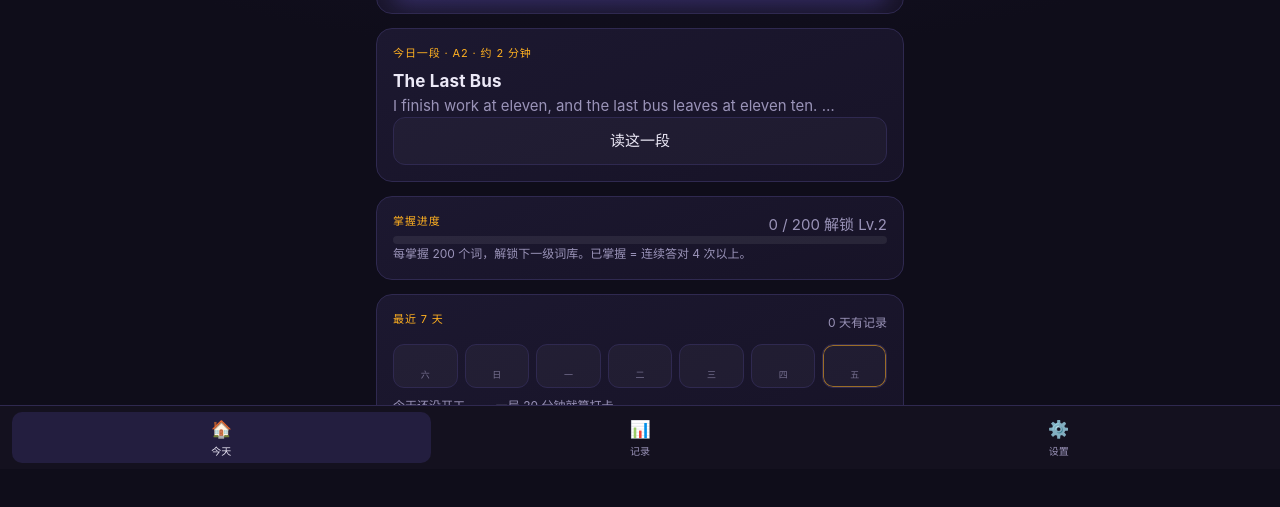
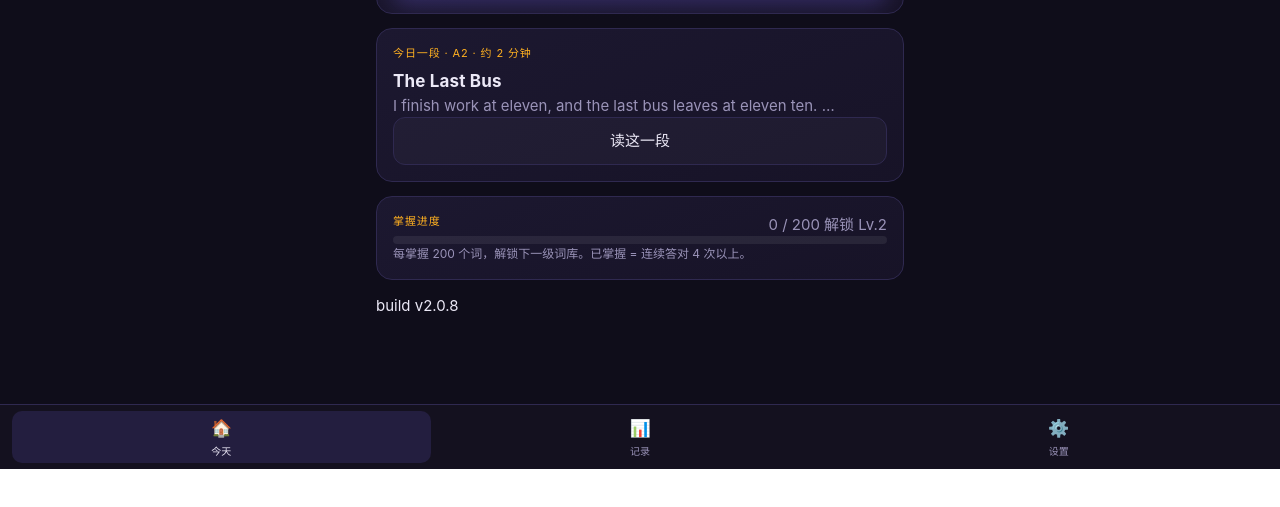
Before and after one commit to 2dmc4jzhmz-sys/2dmc4jzhmz-sys.github.io, a website with bundled scripts: page v2/index.html in a window 1280 px wide. Shown: the part 331-838 px from the top of the page. After the commit the page ends 800 px from the top, so only its background shows below. Built offline with nearby package versions, Linux system fonts and the light colour scheme.

Commit message:
v2：回退到 v2.0.8，撤销「最近 7 天点阵」改动

```diff
--- a/v2/app.js
+++ b/v2/app.js
@@ -129,12 +129,6 @@ function renderTodayView() {
   app.tab = 'today';
   const seed = `${todayKey()}:${state.lang}`;
   const next = pickText();
-  const week = [];
-  for (let i = 6; i >= 0; i--) {
-    const d = new Date(Date.now() - i * 86400000);
-    const k = `${d.getFullYear()}-${String(d.getMonth() + 1).padStart(2, '0')}-${String(d.getDate()).padStart(2, '0')}`;
-    week.push({ k, n: p().days[k] || 0, label: '日一二三四五六'[d.getDay()], today: k === todayKey() });
-  }
   render(
     shell(
       renderToday({
@@ -144,7 +138,6 @@ function renderTodayView() {
         today: todayKey(),
         seed,
         text: next,
-        week,
         build: VERSION,
       })
     )
--- a/v2/cfg.js
+++ b/v2/cfg.js
@@ -1,3 +1,3 @@
 /** 构建标识：改这一行即可让 Service Worker 缓存整体轮换 */
-export const BUILD = '20261118i';
-export const VERSION = 'v2.0.9';
+export const BUILD = '20261120a';
+export const VERSION = 'v2.0.8';
--- a/v2/styles/main.css
+++ b/v2/styles/main.css
@@ -309,17 +309,3 @@ button { font: inherit; color: inherit; border: 0; background: none; cursor: poi
 }
 
 .icon-btn.armed { color: #ff8fa3; font-size: 12px; border: 1px solid rgba(255,84,112,.5); border-radius: 8px; padding: 4px 6px; }
-
-/* 最近 7 天点阵 */
-.dots { display: flex; gap: 7px; margin: 10px 0 8px; }
-.dot {
-  flex: 1; height: 44px; border-radius: 11px;
-  background: rgba(255,255,255,.035); border: 1px solid var(--line);
-  display: grid; place-items: center; gap: 0;
-}
-.dot b { font-size: 11px; color: var(--muted); line-height: 1; }
-.dot span { font-size: 9px; color: var(--muted); opacity: .7; line-height: 1; }
-.dot.on { background: rgba(125,107,255,.22); border-color: rgba(125,107,255,.5); }
-.dot.on b { color: #d8d2ff; }
-.dot.today { box-shadow: 0 0 0 1px rgba(255,176,32,.55) inset; }
-.dot.today b { color: var(--accent2); }
--- a/v2/ui/today.js
+++ b/v2/ui/today.js
@@ -59,23 +59,6 @@ export function renderToday(ctx) {
     <p class="muted small">每掌握 200 个词，解锁下一级词库。已掌握 = 连续答对 4 次以上。</p>
   </section>
 
-  <section class="card">
-    <div class="row between">
-      <p class="tag">最近 7 天</p>
-      <p class="muted small">${ctx.week.filter((d) => d.n > 0).length} 天有记录</p>
-    </div>
-    <div class="dots">
-      ${ctx.week
-        .map(
-          (d) => `<div class="dot ${d.n > 0 ? 'on' : ''} ${d.today ? 'today' : ''}">
-            <b>${d.n || ''}</b><span>${d.label}</span>
-          </div>`
-        )
-        .join('')}
-    </div>
-    <p class="muted small">${ctx.week.find((d) => d.today).n > 0 ? '今天已经打过卡，明天同一时间来。' : '今天还没开工 —— 一局 20 分钟就算打卡。'}</p>
-  </section>
-
   <p class="build">build ${build}</p>
   `;
 }
```
